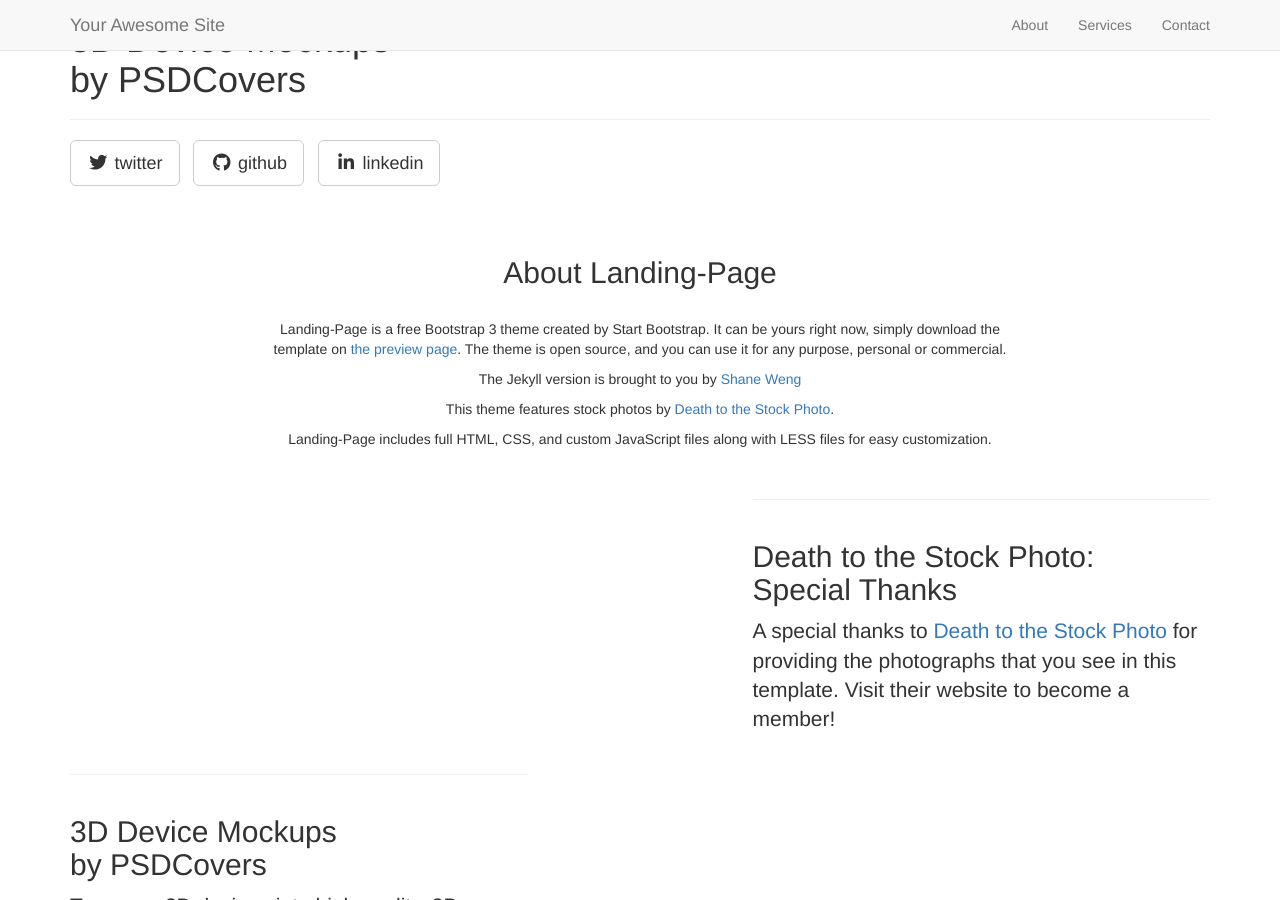
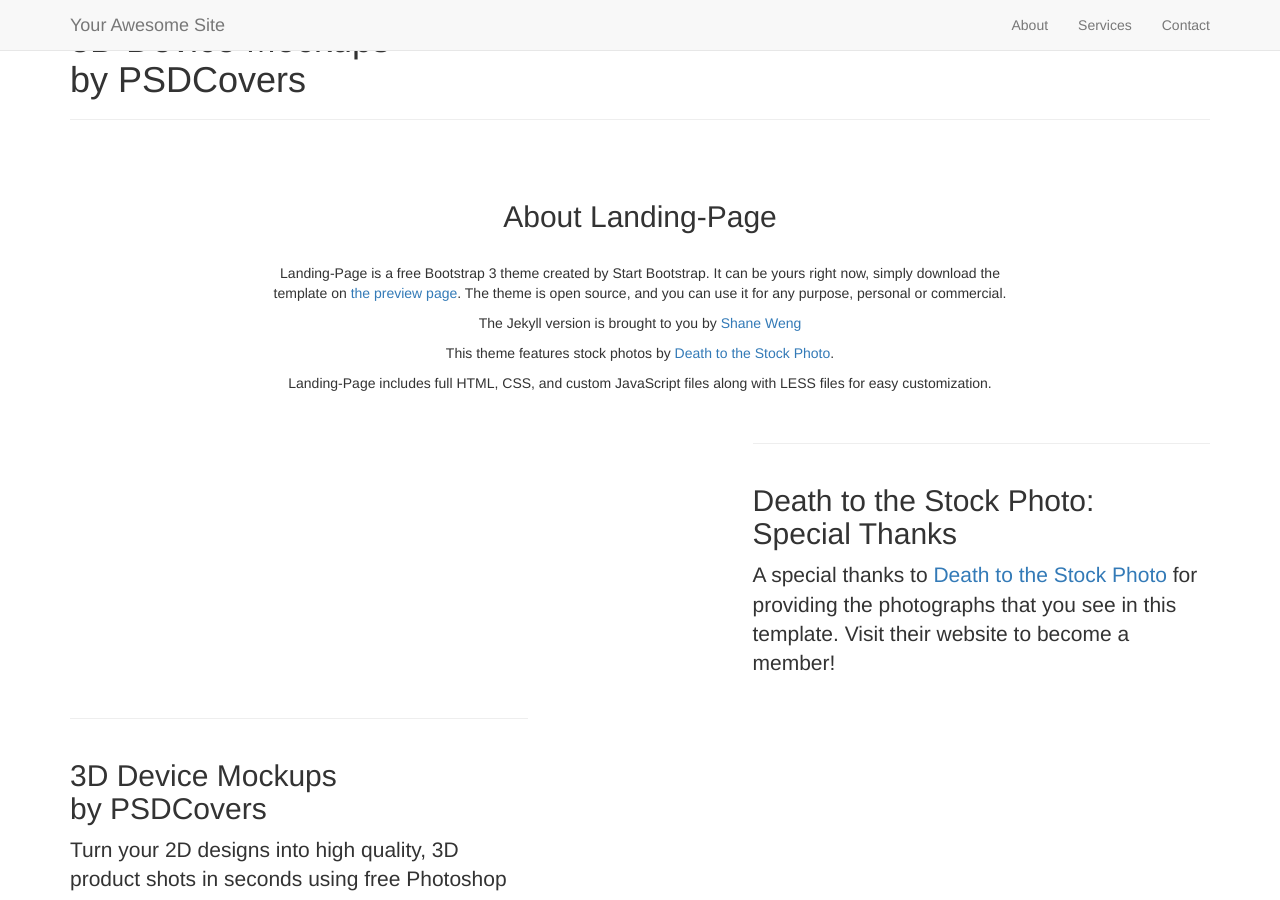
Before and after one commit to Deardigiserve/cars, a Jekyll site: the page built from _posts/2014-09-22-services-2.markdown, in a window 1280 px wide and 900 px high. Built offline with Jekyll 4.4.1, drawn with Linux system fonts in a browser that asks for light colours; nearby versions of some CDN libraries; library files that are not in the unit come from our copies.

Commit message:
Update header.html

```diff
--- a/_includes/header.html
+++ b/_includes/header.html
@@ -42,13 +42,6 @@
 						<h1>{{ page.title }}</h1>
 						<h3>{{ page.subTitle }}</h3>
 						<hr class="intro-divider">
-						<ul class="list-inline intro-social-buttons">
-							{% for social in site.social %}
-							<li>
-								<a href="{{ social.url }}" class="btn btn-default btn-lg"><i class="fa fa-{{ social.title }} fa-fw"></i> <span class="network-name">{{ social.title }}</span></a>
-							</li>
-							{% endfor %}
-						</ul>
 					</div>
 				</div>
 			</div>
```
